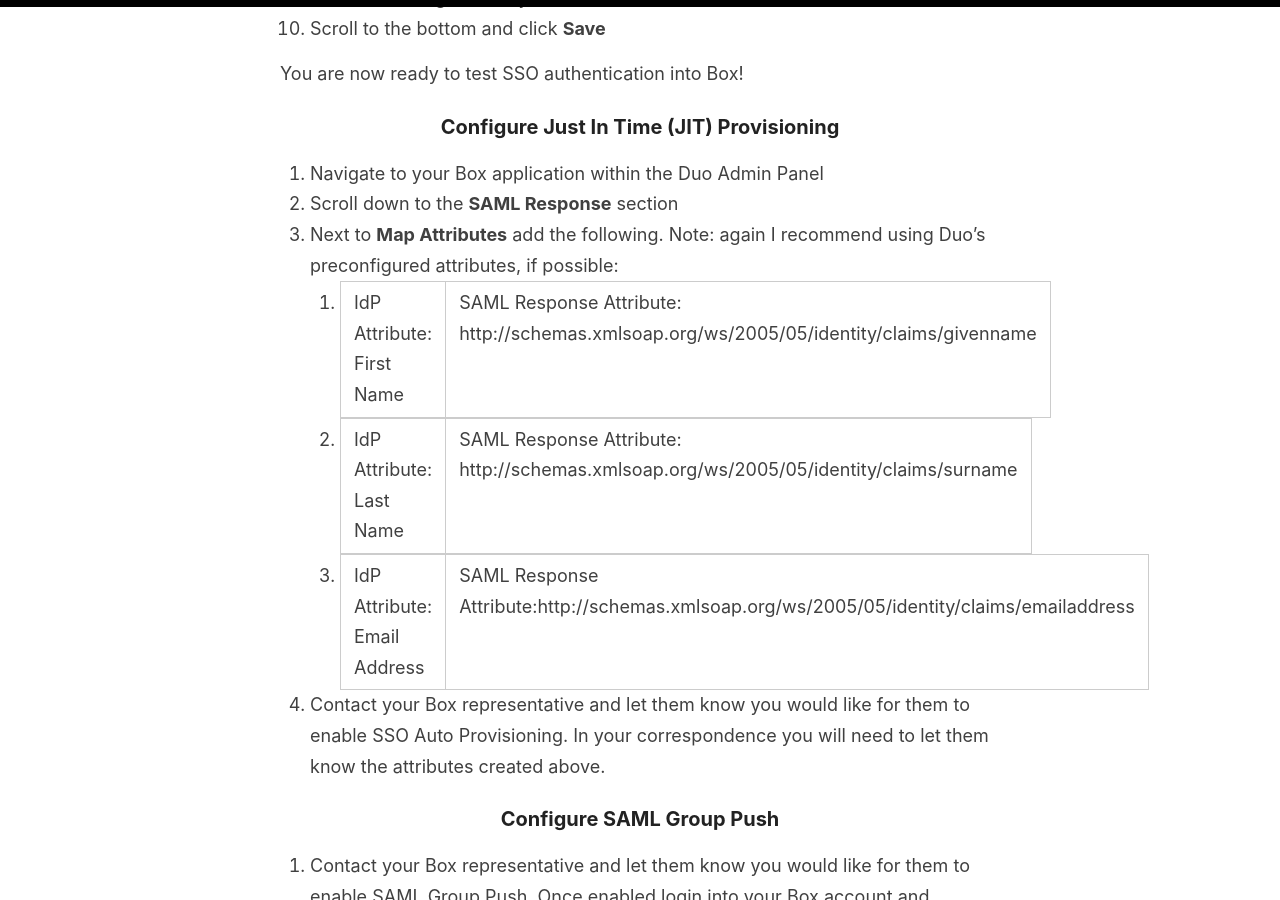
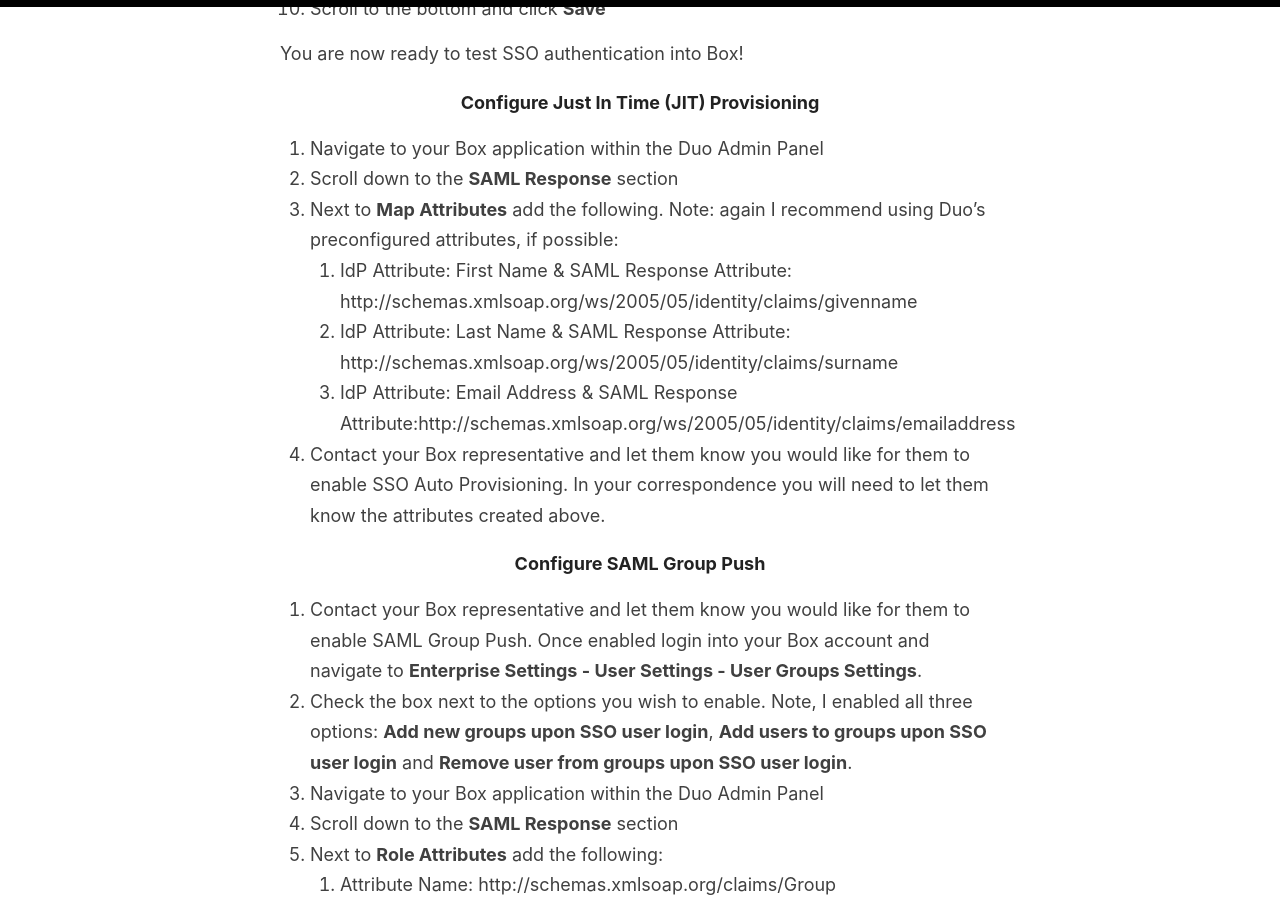
Before and after one commit to christophe81/christophe81.github.io, a Jekyll site: the page built from _posts/2020-5-20-Duo SSO-Box.md, in a window 1280 px wide and 900 px high, scrolled down 2461 px. Built offline with Jekyll 4.4.1, drawn with Linux system fonts in a browser that asks for light colours; comment, search, counter and statistics services are not loaded.

Commit message:
Update 2020-5-20-Duo SSO-Box.md

```diff
--- a/_posts/2020-5-20-Duo SSO-Box.md
+++ b/_posts/2020-5-20-Duo SSO-Box.md
@@ -4,18 +4,18 @@
 categories: SAML, SSO
 ---
 
-# How to Configure Duo SSO SAML 2.0 for Box
+## How to Configure Duo SSO SAML 2.0 for Box
 
-## Prerequisites:
+### Prerequisites:
 1. You have a [Box](https://box.com) Enterprise account
 1. [Duo SSO](https://duo.com/docs/sso) is already configured with an authentication source
 
-## Outline
+### Outline
 1. What's been tested
 1. SSO Configuration Steps
 1. Implementing SAML JIT Provisioning and Group Push
 
-## What's been tested:
+### What's been tested:
 
 I have tested the following and confirmed they work:
 1. SP-initiated authentication
@@ -23,17 +23,17 @@
 1. Just In Time (JIT) Provisioning
 1. SAML Group Push
 
-## SSO Configuration Steps
+### SSO Configuration Steps
 
 For more information on configuring SAML for Box, see [Box's Setting up Single Sign On (SS) for your Enterprise](https://support.box.com/hc/en-us/articles/360043696514-Setting-Up-Single-Sign-On-SSO-for-your-Enterprise)
 
-## Create a Box application in Duo
+### Create a Box application in Duo
 1. Login to your Duo Admin Panel
 2. Navigate to **Protect an Application**
 3. Search for **Generic Service Provider** and click **Protect** Note: be sure to select the one for Single Sign-On (hosted by Duo)
 4. Next to **SAML Metadata** click **Download XML** and see the file to your desktop
 
-### Configure SSO for Box
+#### Configure SSO for Box
 1. Login to your Box account as a primary administrator
 2. Click **Admin Console**
 3. Navigate to **Enterprise Settings - User Settings - Configure Single Sign On (SSO) for All Users**, then click **Configure**
@@ -56,16 +56,16 @@
 
 You are now ready to test SSO authentication into Box!
 
-### Configure Just In Time (JIT) Provisioning
+#### Configure Just In Time (JIT) Provisioning
 1. Navigate to your Box application within the Duo Admin Panel
 2. Scroll down to the **SAML Response** section
 3. Next to **Map Attributes** add the following. Note: again I recommend using Duo's preconfigured attributes, if possible:
-   1. IdP Attribute: First Name | SAML Response Attribute: http://schemas.xmlsoap.org/ws/2005/05/identity/claims/givenname
-   2. IdP Attribute: Last Name |  SAML Response Attribute: http://schemas.xmlsoap.org/ws/2005/05/identity/claims/surname
-   3. IdP Attribute: Email Address |  SAML Response Attribute:http://schemas.xmlsoap.org/ws/2005/05/identity/claims/emailaddress
+   1. IdP Attribute: First Name & SAML Response Attribute: http://schemas.xmlsoap.org/ws/2005/05/identity/claims/givenname
+   2. IdP Attribute: Last Name &  SAML Response Attribute: http://schemas.xmlsoap.org/ws/2005/05/identity/claims/surname
+   3. IdP Attribute: Email Address &  SAML Response Attribute:http://schemas.xmlsoap.org/ws/2005/05/identity/claims/emailaddress
 4. Contact your Box representative and let them know you would like for them to enable SSO Auto Provisioning. In your correspondence you will need to let them know the attributes created above.
 
-### Configure SAML Group Push
+#### Configure SAML Group Push
 1. Contact your Box representative and let them know you would like for them to enable SAML Group Push. Once enabled login into your Box account and navigate to **Enterprise Settings - User Settings - User Groups Settings**.
 2. Check the box next to the options you wish to enable. Note, I enabled all three options: **Add new groups upon SSO user login**, **Add users to groups upon SSO user login** and **Remove user from groups upon SSO user login**.
 3. Navigate to your Box application within the Duo Admin Panel
```
